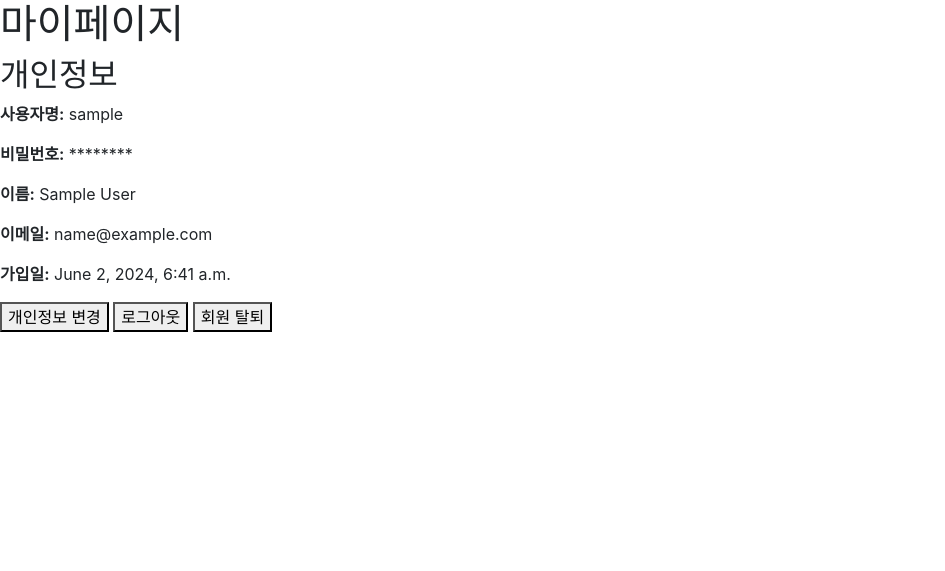
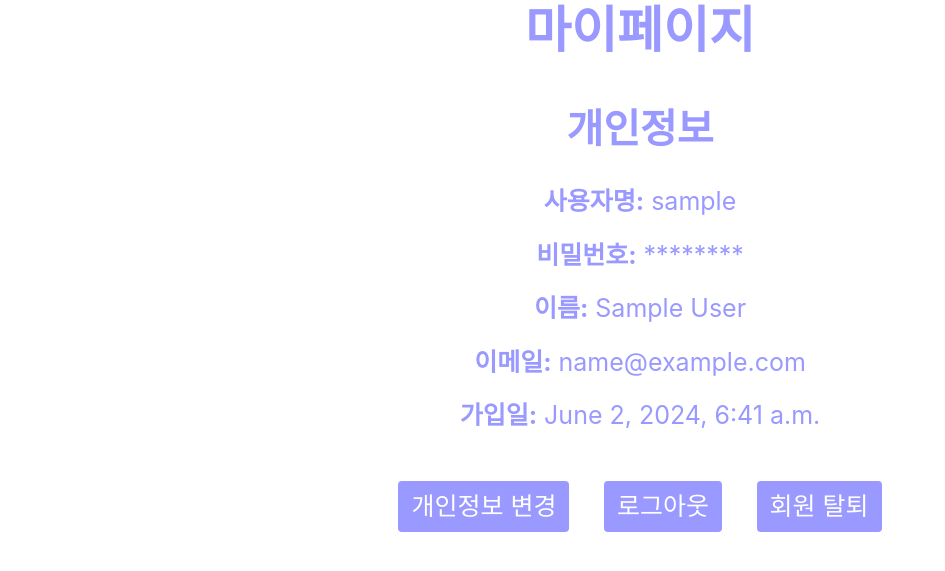
Before and after one commit to CreatePath/time-todo, a Django app: a page that uses templates/common/mypage.html in a window 1280 px wide. Shown: the top 571 px of the page, without its empty margins (0-945 px from the left). Run offline with Django 4.2, Linux system fonts and the light colour scheme; the visitor is signed in with stand-in values (Sample User, id 1); data comes from the database, SQL or seed files in the repository; some libraries are stand-ins or nearby versions.

Commit message:
add: mypage.css

```diff
--- /dev/null
+++ b/static/common/css/mypage.css
@@ -0,0 +1,76 @@
+body {
+    margin: 0;
+    border: 0;
+    padding: 0;
+    width: 100%;
+    height: 100%;
+}
+
+input:focus {
+    outline:none;
+}
+
+main {
+    text-align: center;
+}
+
+#title {
+    font-size: 50px;
+    font-weight: bold;
+}
+
+.profile {
+    width: 100%;
+    margin-top: 45px;
+    text-align: center;
+    color: #9999FF;
+    font-size: 25px;
+}
+
+.profile h2 {
+    font-size: 40px;
+    font-weight: bold;
+    margin-bottom: 30px;
+}
+
+.buttons {
+    text-align: center;
+}
+
+#username-row {
+    border-radius: 0.5rem;
+}
+
+#password-row {
+    border-radius: 0.5rem;
+}
+
+.form-item button {
+    width: 320px;
+    border-radius: 0.5rem;
+}
+
+#title {
+    color: #9999FF;
+    text-align: center;
+}
+
+form {
+    text-align: center;
+}
+
+#update-profile {
+    background-color: #9999FF;
+    font-size: 25px;
+}
+
+#logout {
+    background-color: #9999FF;
+    font-size: 25px;
+    margin:30px;
+}
+
+#delete-profile {
+    background-color: #9999FF;
+    font-size: 25px;
+}
--- a/templates/common/mypage.html
+++ b/templates/common/mypage.html
@@ -17,10 +17,10 @@
         <p><strong>이메일:</strong> {{ email }}</p>
         <p><strong>가입일:</strong> {{ joined_date }}</p>
     </div>
-    <div>
-        <button onclick="location.href='/'">개인정보 변경</button>
-        <button type="button" onclick="confirmLogout()">로그아웃</button>
-        <button type="button" onclick="confirmDelete()">회원 탈퇴</button>
+    <div class="buttons">
+        <button class="btn text-white" id="update-profile" onclick="location.href='/'">개인정보 변경</button>
+        <button class="btn text-white" id="logout" type="button" onclick="confirmLogout()">로그아웃</button>
+        <button class="btn text-white" id="delete-profile" type="button" onclick="confirmDelete()">회원 탈퇴</button>
     </div>
     </main>
 {% endblock %}
```
